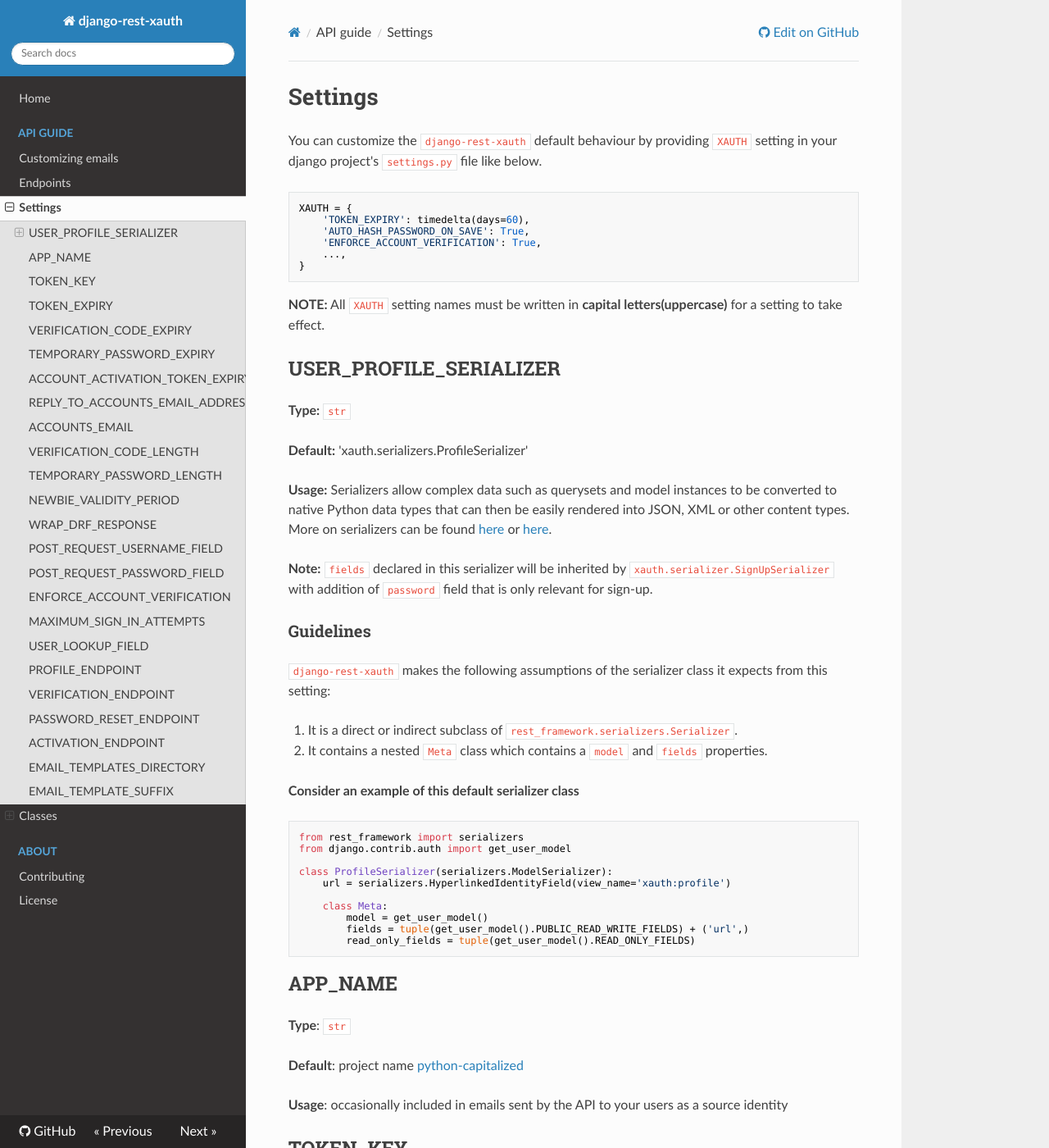
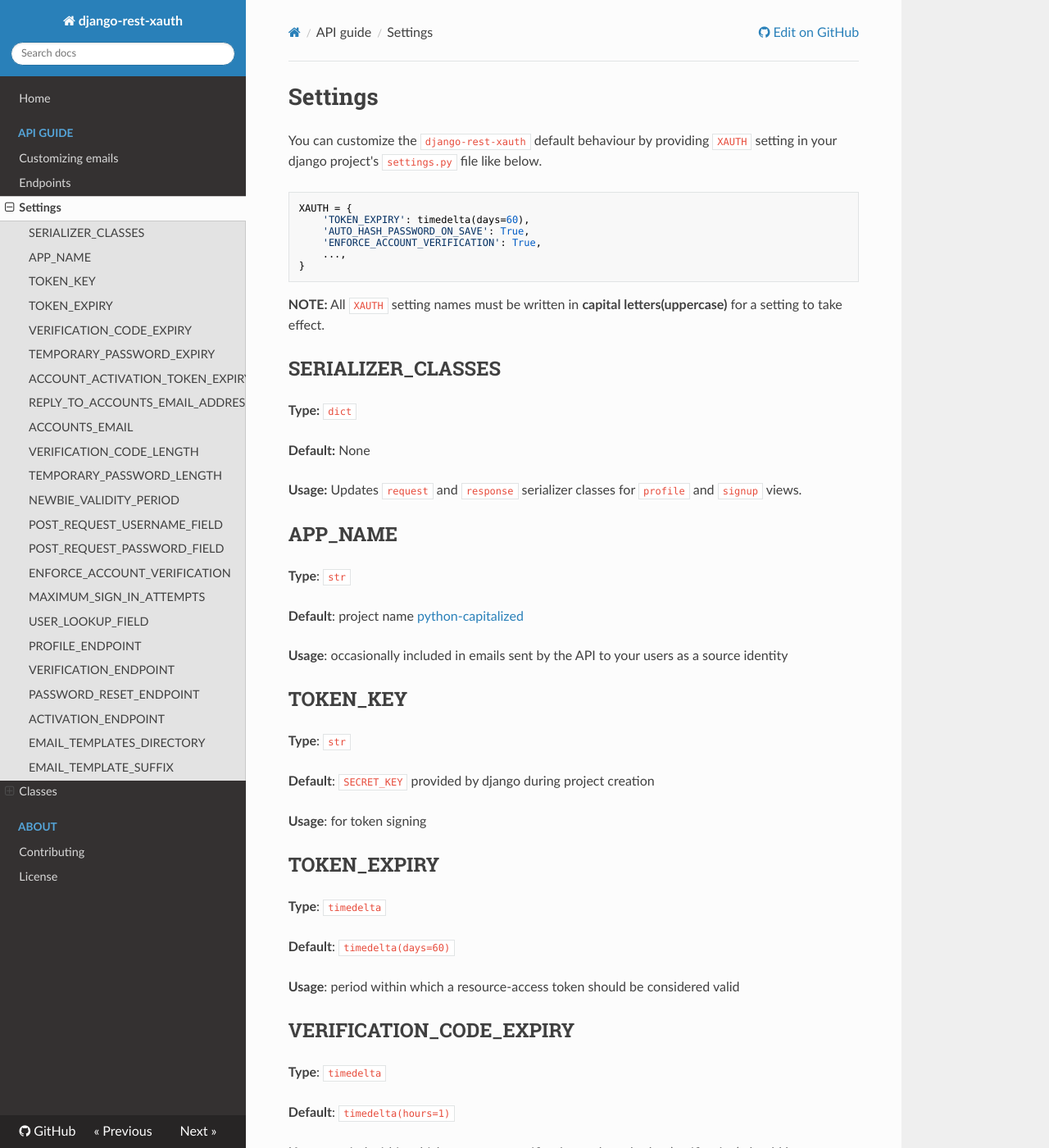
Before and after one commit to ajharry69/django-rest-xauth, an MkDocs documentation site: the page built from docs/api-guide/settings.md, in a window 1280 px wide and 1400 px high. Shown: the whole window at 82% size. Built offline with MkDocs 1.6.1, drawn with Linux system fonts in a browser that asks for light colours; nearby versions of some CDN libraries; some of the changed text lies outside the part shown.

Commit message:
Update settings doc and example xauth settings applicable in django projects

````diff
--- a/docs/api-guide/settings.md
+++ b/docs/api-guide/settings.md
@@ -13,37 +13,12 @@
 
 **NOTE:** All `XAUTH` setting names must be written in **capital letters(uppercase)** for a setting to take effect.
 
-## USER_PROFILE_SERIALIZER
-**Type:** `str`
+## SERIALIZER_CLASSES
+**Type:** `dict`
 
-**Default:** 'xauth.serializers.ProfileSerializer'
+**Default:** None
 
-**Usage:** Serializers allow complex data such as querysets and model instances to be converted to native Python data
-types that can then be easily rendered into JSON, XML or other content types. More on serializers can be found
-[here][drf-serializer-url] or [here][drf-serializer-tutorial-url].
-
-**Note:** `fields` declared in this serializer will be inherited by `xauth.serializer.SignUpSerializer` with addition
-of `password` field that is only relevant for sign-up.
-
-### Guidelines
-`django-rest-xauth` makes the following assumptions of the serializer class it expects from this setting:
-
- 1. It is a direct or indirect subclass of `rest_framework.serializers.Serializer`.
- 2. It contains a nested `Meta` class which contains a `model` and `fields` properties.
-
-**Consider an example of this default serializer class**
-```python
-from rest_framework import serializers
-from django.contrib.auth import get_user_model
-
-class ProfileSerializer(serializers.ModelSerializer):
-    url = serializers.HyperlinkedIdentityField(view_name='xauth:profile')
-
-    class Meta:
-        model = get_user_model()
-        fields = tuple(get_user_model().PUBLIC_READ_WRITE_FIELDS) + ('url',)
-        read_only_fields = tuple(get_user_model().READ_ONLY_FIELDS)
-```
+**Usage:** Updates `request` and `response` serializer classes for `profile` and `signup` views.
 
 ## APP_NAME
 **Type**: `str`
@@ -137,24 +112,6 @@
 
 **Usage**: period within which a user will be considered new from the time of account creation.
 
-## WRAP_DRF_RESPONSE
-**Type**: `bool`
-
-**Default**: `False`
-
-**Usage**: if `True` json responses will be in the format illustrated
-```json
-{
-  "is_error": true,
-  "status_code": 200,
-  "message": "message",
-  "debug_message": "debug message",
-  "payload": ...,
-  "metadata": ...,
-}
-```
-`payload` key will now contain the data that would otherwise been shown before setting to `True`
-
 ## POST_REQUEST_USERNAME_FIELD
 **Type**: `str`
 
````
Also changed, not shown: example_setting.py (+9 -4 lines).
